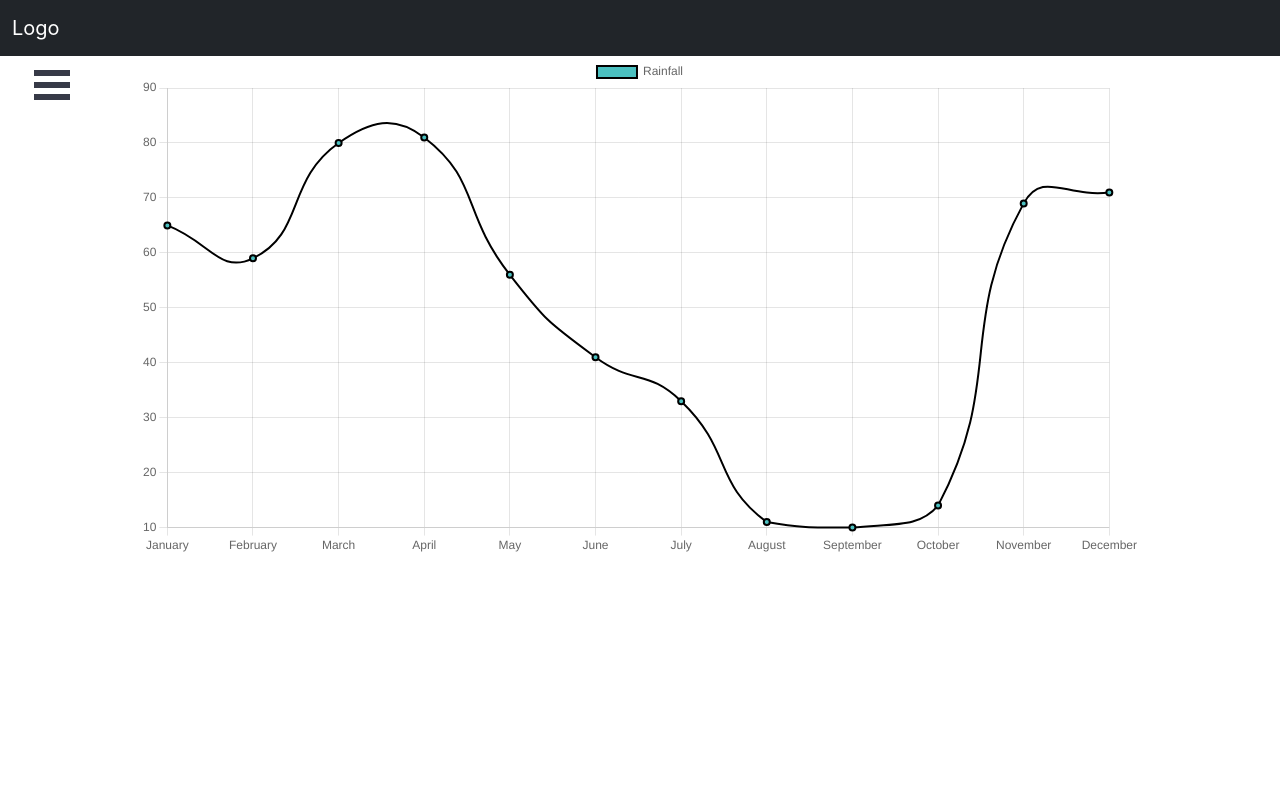
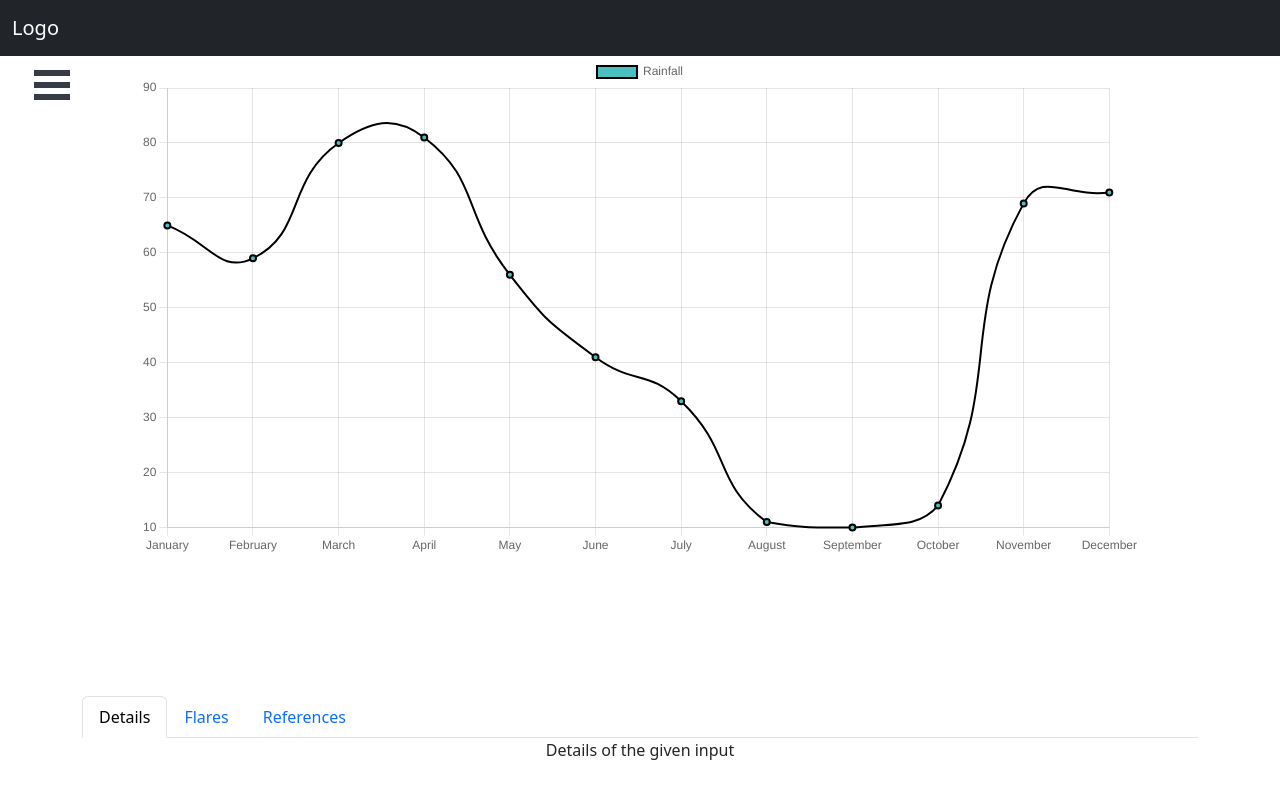
Before and after one commit to nandysoham/interiitisrofrontend, a React (Create React App) app: page / in a window 1280 px wide. Built offline with nearby package versions, Linux system fonts and the light colour scheme.

Commit message:
Other details section

```diff
--- a/src/App.js
+++ b/src/App.js
@@ -1,28 +1,28 @@
-import './App.css';
-import Navbar from './components/Navbar';
-import Sidebar from './components/Sidebar';
-import Graph from './components/Graph';
+import "./App.css";
+import Navbar from "./components/Navbar";
+import Sidebar from "./components/Sidebar";
+import Graph from "./components/Graph";
+import Details from "./components/Details";
 
 function App() {
   return (
     <div className="App">
       <Navbar></Navbar>
-      <Sidebar pageWrapId={'page-wrap'} outerContainerId={'outer-container'} />
+      <Sidebar pageWrapId={"page-wrap"} outerContainerId={"outer-container"} />
 
-      <div className="container" style={{
-          height:"80vh",
-          width:"80vw"
-      }}>
+      <div
+        className="container"
+        style={{
+          height: "80vh",
+          width: "80vw",
+        }}
+      >
         <Graph></Graph>
-
       </div>
       <div className="container">
-
+        <Details></Details>
       </div>
-
-
     </div>
-
   );
 }
 
--- /dev/null
+++ b/src/components/Details.js
@@ -0,0 +1,81 @@
+import React from "react";
+import "bootstrap/dist/css/bootstrap.min.css";
+
+const Details = () => {
+  return (
+    <div>
+      <ul class="nav nav-tabs" id="myTab" role="tablist">
+        <li class="nav-item" role="presentation">
+          <button
+            class="nav-link active"
+            id="Details-tab"
+            data-bs-toggle="tab"
+            data-bs-target="#Details"
+            type="button"
+            role="tab"
+            aria-controls="Details"
+            aria-selected="true"
+          >
+            Details
+          </button>
+        </li>
+        <li class="nav-item" role="presentation">
+          <button
+            class="nav-link"
+            id="Flares-tab"
+            data-bs-toggle="tab"
+            data-bs-target="#Flares"
+            type="button"
+            role="tab"
+            aria-controls="Flares"
+            aria-selected="false"
+          >
+            Flares
+          </button>
+        </li>
+        <li class="nav-item" role="presentation">
+          <button
+            class="nav-link"
+            id="References-tab"
+            data-bs-toggle="tab"
+            data-bs-target="#References"
+            type="button"
+            role="tab"
+            aria-controls="References"
+            aria-selected="false"
+          >
+            References
+          </button>
+        </li>
+      </ul>
+      <div class="tab-content" id="myTabContent">
+        <div
+          class="tab-pane fade show active"
+          id="Details"
+          role="tabpanel"
+          aria-labelledby="Details-tab"
+        >
+          Details of the given input
+        </div>
+        <div
+          class="tab-pane fade"
+          id="Flares"
+          role="tabpanel"
+          aria-labelledby="Flares-tab"
+        >
+          More about flares
+        </div>
+        <div
+          class="tab-pane fade"
+          id="References"
+          role="tabpanel"
+          aria-labelledby="References-tab"
+        >
+          Reference and further reading
+        </div>
+      </div>
+    </div>
+  );
+};
+
+export default Details;
```
